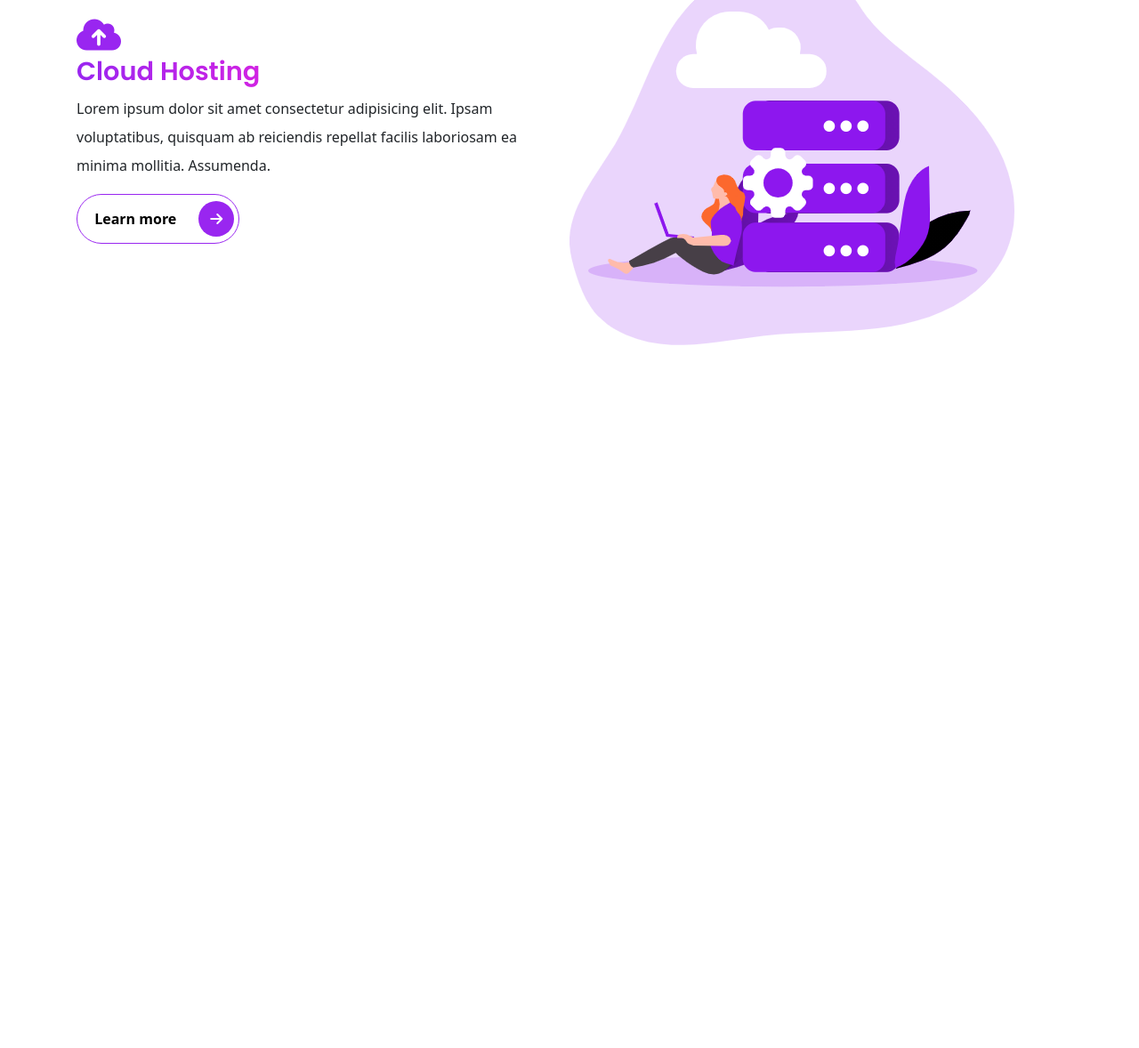
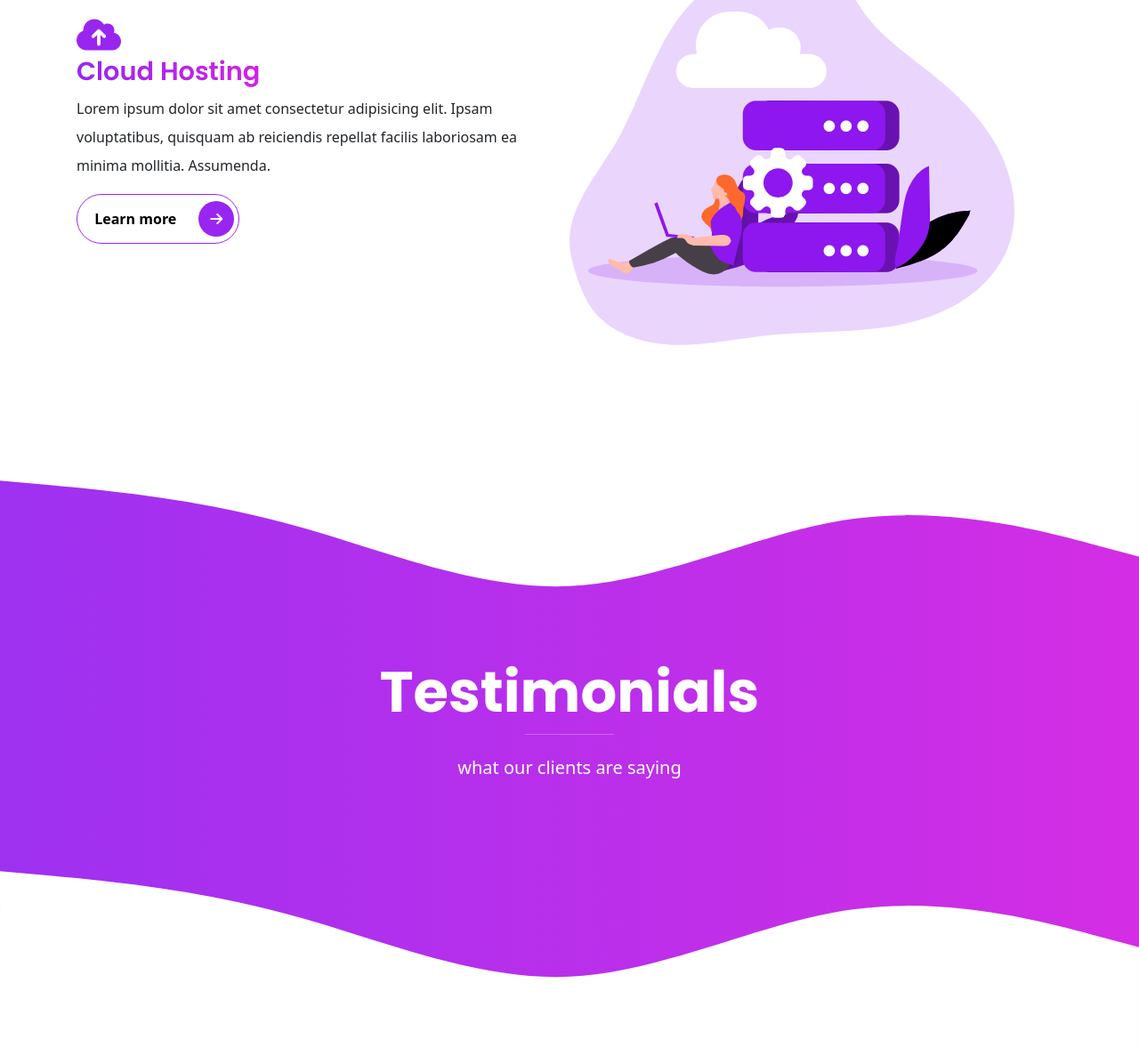
Before and after one commit to JoseIgnacioTapia/bootstrap-sass-portfolio, a website: page index.html in a window 1280 px wide. Shown: the part 2785-3963 px from the top of the page at 89% size. Before the commit the page ends 3240 px from the top, so only its background shows below. Drawn offline with nearby package versions, Linux system fonts and the light colour scheme.

Commit message:
Testimonial section first step

```diff
--- a/index.html
+++ b/index.html
@@ -288,6 +288,31 @@
       </div>
     </section>
 
+    <!-- Start Section - The Testimonails -->
+    <section id="testimonials" class="testimonials">
+      <svg xmlns="http://www.w3.org/2000/svg" viewBox="0 0 1440 320">
+        <path
+          fill="#FFF"
+          fill-opacity="1"
+          d="M0,96L60,101.3C120,107,240,117,360,149.3C480,181,600,235,720,229.3C840,224,960,160,1080,144C1200,128,1320,160,1380,176L1440,192L1440,0L1380,0C1320,0,1200,0,1080,0C960,0,840,0,720,0C600,0,480,0,360,0C240,0,120,0,60,0L0,0Z"
+        ></path>
+      </svg>
+      <div class="container">
+        <div class="row text-center text-white">
+          <h1 class="display-3 fw-bold">Testimonials</h1>
+          <hr style="width: 100px; height: 3px" class="mx-auto" />
+          <p class="lead pt-1">what our clients are saying</p>
+        </div>
+      </div>
+      <svg xmlns="http://www.w3.org/2000/svg" viewBox="0 0 1440 320">
+        <path
+          fill="#FFF"
+          fill-opacity="1"
+          d="M0,96L60,101.3C120,107,240,117,360,149.3C480,181,600,235,720,229.3C840,224,960,160,1080,144C1200,128,1320,160,1380,176L1440,192L1440,320L1380,320C1320,320,1200,320,1080,320C960,320,840,320,720,320C600,320,480,320,360,320C240,320,120,320,60,320L0,320Z"
+        ></path>
+      </svg>
+    </section>
+
     <script src="/assets/vendors/js/glightbox.min.js"></script>
     <script type="text/javascript">
       const lightbox = GLightbox({
--- a/scss/sections/_testimonials.scss
+++ b/scss/sections/_testimonials.scss
@@ -0,0 +1,8 @@
+@use '../custom' as *;
+@use '../components/mixins' as *;
+
+.testimonials {
+  position: relative;
+  padding: 0;
+  @include gradient;
+}
```
Also changed, not shown: assets/css/style.css, 1 other file.
